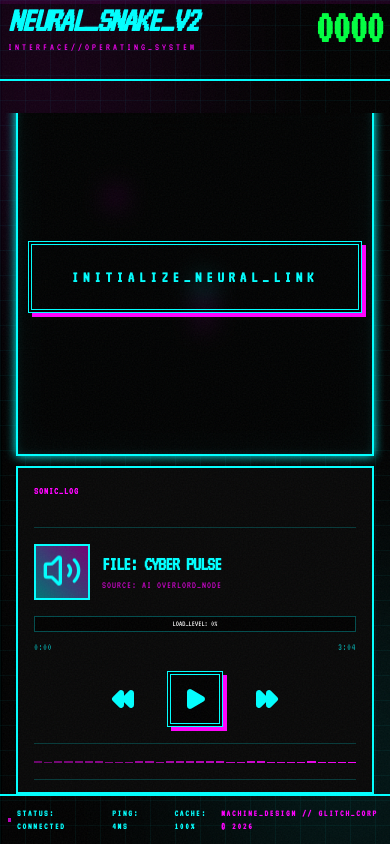
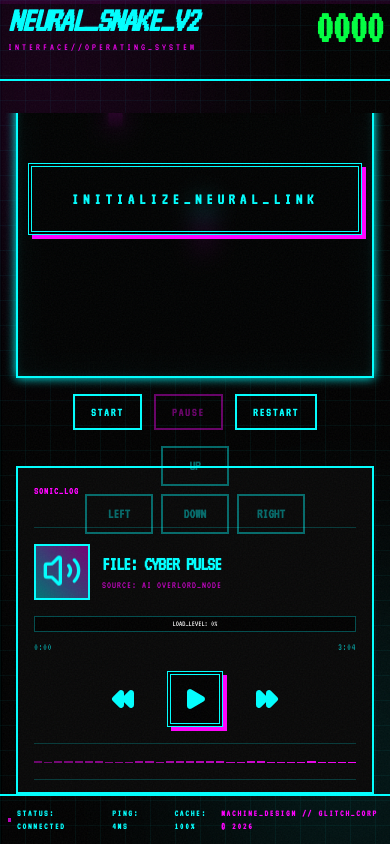
Before and after one commit to mohamed-kadi/Snake_Game, a React (Vite) app: page / in a window 390 px wide. Built offline with nearby package versions, Linux system fonts and the light colour scheme.

Commit message:
feat: add start pause restart and mobile touch controls

```diff
--- a/src/components/SnakeGame.tsx
+++ b/src/components/SnakeGame.tsx
@@ -1,7 +1,7 @@
 import { motion } from 'motion/react';
 import React, { useCallback, useEffect, useRef, useState } from 'react';
 import { GRID_SIZE } from '@/src/utils/constants';
-import { GameStatus } from '@/src/utils/types';
+import { Direction, GameStatus } from '@/src/utils/types';
 import { useSnakeGame } from '@/src/hooks/useSnakeGame';
 
 interface SnakeGameProps {
@@ -22,12 +22,39 @@ export const SnakeGame: React.FC<SnakeGameProps> = ({
   const canvasRef = useRef<HTMLCanvasElement>(null);
   const gameLoopRef = useRef<number | null>(null);
 
-  const { snake, food, score, digestingIndices, resetGame, tick } = useSnakeGame({
+  const { snake, food, score, digestingIndices, resetGame, queueDirection, tick } = useSnakeGame({
     onScoreChange,
     onEat,
     status,
     onStatusChange
   });
+
+  const handleStart = useCallback(() => {
+    if (status === GameStatus.IDLE) {
+      resetGame();
+      return;
+    }
+
+    if (status === GameStatus.PAUSED) {
+      onStatusChange(GameStatus.PLAYING);
+    }
+  }, [status, resetGame, onStatusChange]);
+
+  const handlePauseToggle = useCallback(() => {
+    if (status === GameStatus.PLAYING) {
+      onStatusChange(GameStatus.PAUSED);
+    } else if (status === GameStatus.PAUSED) {
+      onStatusChange(GameStatus.PLAYING);
+    }
+  }, [status, onStatusChange]);
+
+  const handleRestart = useCallback(() => {
+    resetGame();
+  }, [resetGame]);
+
+  const handleDirectionTap = useCallback((nextDirection: Direction) => {
+    queueDirection(nextDirection);
+  }, [queueDirection]);
 
   const update = useCallback((time: number) => {
     tick(time);
@@ -164,6 +191,13 @@ export const SnakeGame: React.FC<SnakeGameProps> = ({
           </div>
         )}
 
+        {status === GameStatus.PAUSED && (
+          <div className="absolute inset-0 flex flex-col items-center justify-center bg-black/70 backdrop-blur-md z-30">
+            <p className="text-[var(--primary)] text-xl tracking-[0.2em] mb-4">PAUSED</p>
+            <p className="text-[var(--text)]/80 text-xs tracking-[0.15em]">PRESS START OR SPACE TO RESUME</p>
+          </div>
+        )}
+
         {status === GameStatus.GAME_OVER && (
           <div className="absolute inset-0 flex flex-col items-center justify-center bg-black/90 backdrop-blur-md z-30 border-4 border-[var(--secondary)]">
             <h2 className="text-4xl font-black text-[var(--secondary)] mb-2 tracking-tighter glitch-text">SIGNAL_LOST_CORE_CRITICAL</h2>
@@ -180,6 +214,69 @@ export const SnakeGame: React.FC<SnakeGameProps> = ({
           </div>
         )}
       </div>
+
+      <div className="mt-4 flex items-center justify-center gap-3">
+        <button
+          type="button"
+          onClick={handleStart}
+          disabled={status === GameStatus.PLAYING}
+          className="px-4 py-2 border-2 border-[var(--primary)] text-[var(--primary)] font-bold text-xs tracking-[0.15em] disabled:opacity-40 disabled:cursor-not-allowed hover:bg-[var(--primary)] hover:text-black transition-colors"
+        >
+          START
+        </button>
+        <button
+          type="button"
+          onClick={handlePauseToggle}
+          disabled={status === GameStatus.IDLE || status === GameStatus.GAME_OVER}
+          className="px-4 py-2 border-2 border-[var(--secondary)] text-[var(--secondary)] font-bold text-xs tracking-[0.15em] disabled:opacity-40 disabled:cursor-not-allowed hover:bg-[var(--secondary)] hover:text-black transition-colors"
+        >
+          {status === GameStatus.PAUSED ? 'RESUME' : 'PAUSE'}
+        </button>
+        <button
+          type="button"
+          onClick={handleRestart}
+          className="px-4 py-2 border-2 border-[var(--text)] text-[var(--text)] font-bold text-xs tracking-[0.15em] hover:bg-[var(--text)] hover:text-black transition-colors"
+        >
+          RESTART
+        </button>
+      </div>
+
+      <div className="mt-4 grid grid-cols-3 gap-2 max-w-[220px] mx-auto select-none">
+        <div />
+        <button
+          type="button"
+          onClick={() => handleDirectionTap('UP')}
+          disabled={status !== GameStatus.PLAYING}
+          className="px-3 py-2 border-2 border-[var(--primary)] text-[var(--primary)] font-bold text-sm disabled:opacity-40 disabled:cursor-not-allowed active:scale-95 transition-transform"
+        >
+          UP
+        </button>
+        <div />
+        <button
+          type="button"
+          onClick={() => handleDirectionTap('LEFT')}
+          disabled={status !== GameStatus.PLAYING}
+          className="px-3 py-2 border-2 border-[var(--primary)] text-[var(--primary)] font-bold text-sm disabled:opacity-40 disabled:cursor-not-allowed active:scale-95 transition-transform"
+        >
+          LEFT
+        </button>
+        <button
+          type="button"
+          onClick={() => handleDirectionTap('DOWN')}
+          disabled={status !== GameStatus.PLAYING}
+          className="px-3 py-2 border-2 border-[var(--primary)] text-[var(--primary)] font-bold text-sm disabled:opacity-40 disabled:cursor-not-allowed active:scale-95 transition-transform"
+        >
+          DOWN
+        </button>
+        <button
+          type="button"
+          onClick={() => handleDirectionTap('RIGHT')}
+          disabled={status !== GameStatus.PLAYING}
+          className="px-3 py-2 border-2 border-[var(--primary)] text-[var(--primary)] font-bold text-sm disabled:opacity-40 disabled:cursor-not-allowed active:scale-95 transition-transform"
+        >
+          RIGHT
+        </button>
+      </div>
     </div>
   );
 };
--- a/src/hooks/useSnakeGame.ts
+++ b/src/hooks/useSnakeGame.ts
@@ -44,6 +44,15 @@ export const useSnakeGame = ({ onScoreChange, onEat, status, onStatusChange }: U
     setFood(generateFood(INITIAL_SNAKE));
     onStatusChange(GameStatus.PLAYING);
   }, [onScoreChange, onStatusChange, generateFood]);
+
+  const queueDirection = useCallback((nextDirection: Direction) => {
+    if (status !== GameStatus.PLAYING) return;
+
+    if (nextDirection === 'UP' && direction !== 'DOWN') nextDirectionRef.current = 'UP';
+    if (nextDirection === 'DOWN' && direction !== 'UP') nextDirectionRef.current = 'DOWN';
+    if (nextDirection === 'LEFT' && direction !== 'RIGHT') nextDirectionRef.current = 'LEFT';
+    if (nextDirection === 'RIGHT' && direction !== 'LEFT') nextDirectionRef.current = 'RIGHT';
+  }, [status, direction]);
 
   const moveSnake = useCallback(() => {
     if (status !== GameStatus.PLAYING) return;
@@ -96,7 +105,7 @@ export const useSnakeGame = ({ onScoreChange, onEat, status, onStatusChange }: U
   }, [snake, food, score, onScoreChange, onEat, onStatusChange, generateFood, status]);
 
   useEffect(() => {
-    if (status !== GameStatus.PLAYING) return;
+    if (status === GameStatus.GAME_OVER) return;
 
     const handleKeyDown = (e: KeyboardEvent) => {
       const key = e.key.toUpperCase();
@@ -105,19 +114,28 @@ export const useSnakeGame = ({ onScoreChange, onEat, status, onStatusChange }: U
       }
 
       switch (key) {
+        case ' ':
+          if (status === GameStatus.PLAYING) {
+            onStatusChange(GameStatus.PAUSED);
+          } else if (status === GameStatus.PAUSED) {
+            onStatusChange(GameStatus.PLAYING);
+          } else if (status === GameStatus.IDLE) {
+            resetGame();
+          }
+          break;
         case 'ARROWUP':
-        case 'W': if (direction !== 'DOWN') nextDirectionRef.current = 'UP'; break;
+        case 'W': queueDirection('UP'); break;
         case 'ARROWDOWN':
-        case 'S': if (direction !== 'UP') nextDirectionRef.current = 'DOWN'; break;
+        case 'S': queueDirection('DOWN'); break;
         case 'ARROWLEFT':
-        case 'A': if (direction !== 'RIGHT') nextDirectionRef.current = 'LEFT'; break;
+        case 'A': queueDirection('LEFT'); break;
         case 'ARROWRIGHT':
-        case 'D': if (direction !== 'LEFT') nextDirectionRef.current = 'RIGHT'; break;
+        case 'D': queueDirection('RIGHT'); break;
       }
     };
     window.addEventListener('keydown', handleKeyDown);
     return () => window.removeEventListener('keydown', handleKeyDown);
-  }, [direction, status]);
+  }, [status, onStatusChange, resetGame, queueDirection]);
 
   const tick = useCallback((time: number) => {
     if (status !== GameStatus.PLAYING) {
@@ -141,6 +159,7 @@ export const useSnakeGame = ({ onScoreChange, onEat, status, onStatusChange }: U
     score,
     digestingIndices,
     resetGame,
+    queueDirection,
     tick
   };
 };
--- a/src/utils/types.ts
+++ b/src/utils/types.ts
@@ -13,6 +13,7 @@ export type Point = { x: number; y: number };
 export enum GameStatus {
   IDLE = 'IDLE',
   PLAYING = 'PLAYING',
+  PAUSED = 'PAUSED',
   GAME_OVER = 'GAME_OVER',
 }
 
```
